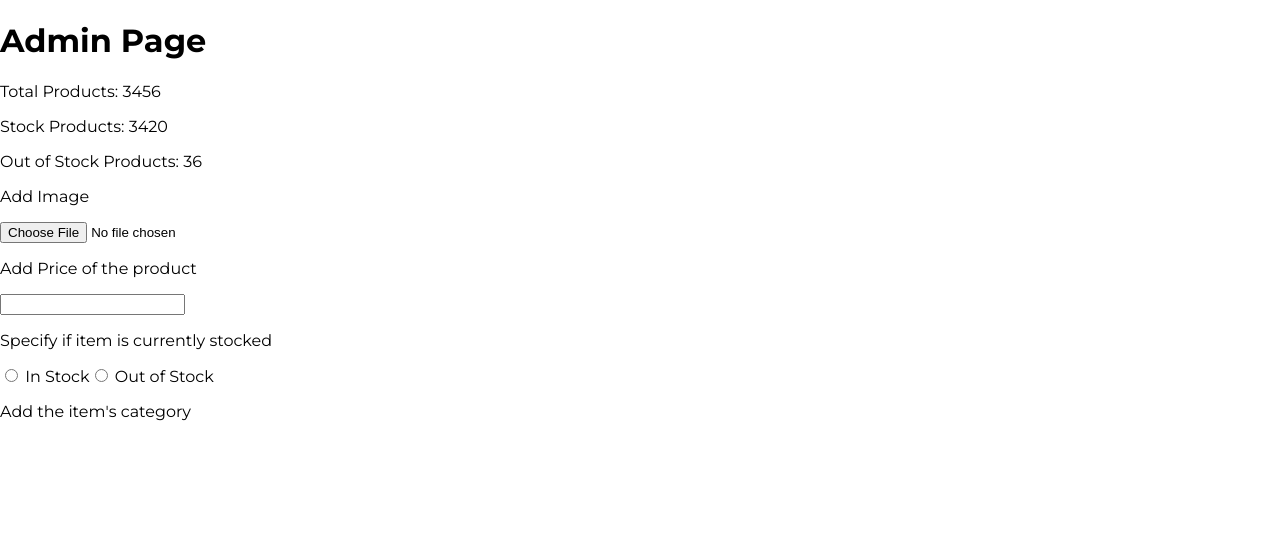
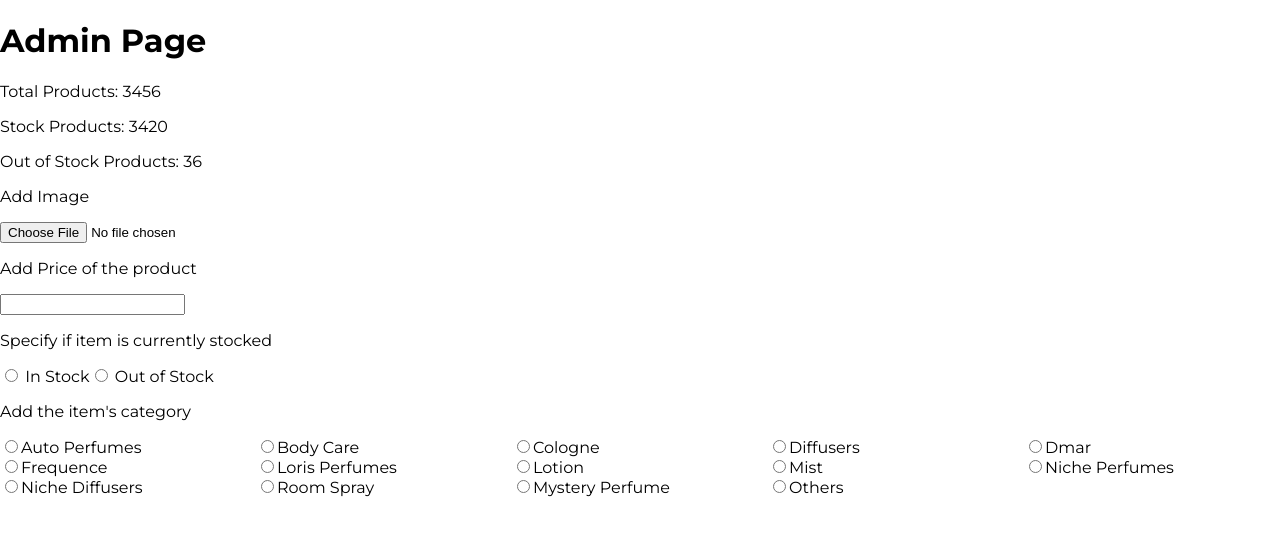
Before and after one commit to peterkariuk1/techiq, a React (Vite) app: page /admin in a window 1280 px wide. Shown: the top 536 px of the page. Built offline with nearby package versions, Linux system fonts and the light colour scheme.

Commit message:
feat: add mockup admin page

```diff
--- a/src/pages/Admin.jsx
+++ b/src/pages/Admin.jsx
@@ -1,3 +1,5 @@
+import '../styles/admin.css';
+
 const Admin = () => {
   return (
     <div className="admin-page">
@@ -16,18 +18,60 @@ const Admin = () => {
 
         <p>Specify if item is currently stocked</p>
         <label>
-                <input
-                  type="radio"
-                /> In Stock
-              </label>
-              <label>
-                <input
-                  type="radio"
-                /> Out of Stock
-              </label>
+          <input type="radio" /> In Stock
+        </label>
+        <label>
+          <input type="radio" /> Out of Stock
+        </label>
 
         <p>Add the item's category</p>
-
+        <div className="scent-categories-radio-buttons">
+          <label>
+            <input type="radio" />
+            Auto Perfumes
+          </label>
+          <label>
+            <input type="radio" />
+            Body Care
+          </label>
+          <label>
+            <input type="radio" />
+            Cologne
+          </label><label>
+            <input type="radio" />
+            Diffusers
+          </label><label>
+            <input type="radio" />
+            Dmar
+          </label><label>
+            <input type="radio" />
+            Frequence
+          </label><label>
+            <input type="radio" />
+            Loris Perfumes
+          </label><label>
+            <input type="radio" />
+            Lotion
+          </label><label>
+            <input type="radio" />
+            Mist
+          </label><label>
+            <input type="radio" />
+            Niche Perfumes
+          </label><label>
+            <input type="radio" />
+            Niche Diffusers
+          </label><label>
+            <input type="radio" />
+            Room Spray
+          </label><label>
+            <input type="radio" />
+            Mystery Perfume
+          </label><label>
+            <input type="radio" />
+            Others
+          </label>
+        </div>
       </div>
     </div>
   );
--- /dev/null
+++ b/src/styles/admin.css
@@ -0,0 +1,4 @@
+.scent-categories-radio-buttons{
+    display: grid;
+    grid-template-columns: 1fr 1fr 1fr 1fr 1fr;
+}
```
